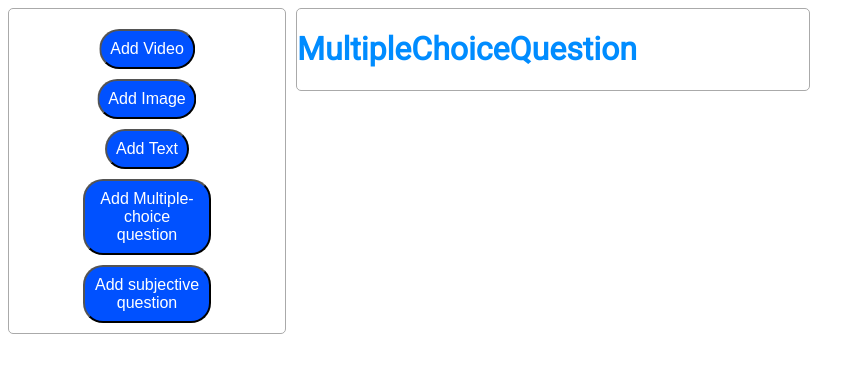
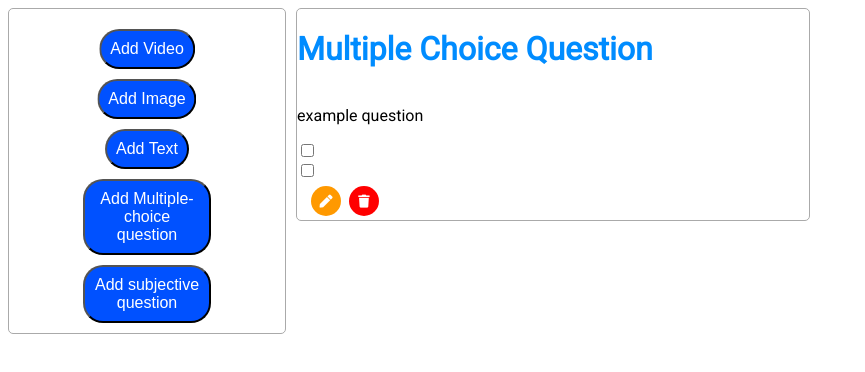
Before and after one commit to flov/questionaire, a React (Create React App) app: page / in a window 1280 px wide. Both pictures are taken after a click on the button "Add Multiple-choice question". Shown: the top 372 px of the page, without its empty margins (0-865 px from the left). Built offline with nearby package versions, Linux system fonts and the light colour scheme.

Commit message:
MultipleChoiceQuestion (not finished)

```diff
--- /dev/null
+++ b/src/components/Checkbox.js
@@ -0,0 +1,23 @@
+import React from 'react';
+import PropTypes from 'prop-types';
+
+const Checkbox = ({ label, isSelected, onChange }) => (
+  <label key={label}>
+    <input
+      type="checkbox"
+      name={label}
+      checked={isSelected}
+      onChange={onChange}
+      className="form-check-input"
+    />
+    {label}
+  </label>
+);
+
+Checkbox.propTypes = {
+  label: PropTypes.string.isRequired,
+  isSelected: PropTypes.string.isRequired,
+  onChange: PropTypes.func.isRequired,
+}
+
+export default Checkbox;
--- a/src/components/MultipleChoiceQuestion.js
+++ b/src/components/MultipleChoiceQuestion.js
@@ -1,12 +1,72 @@
 import React, { Component } from 'react';
+import MultipleChoiceQuestionForm from './MultipleChoiceQuestionForm';
+import Checkbox from './Checkbox';
 
 class MultipleChoiceQuestion extends Component {
+  constructor(props) {
+    super(props);
+
+    this.state = {
+      openEditForm: false
+    }
+  }
+
+  // function to mount form component
+  toggleEditForm = () => this.setState({openEditForm: !this.state.openEditForm})
+
+  // calls parent function
+  handleUpdate = ({ question, choices }) => {
+    const updatedDocument = {
+      id: this.props.id,
+      type: 'MultipleChoiceQuestion',
+      question,
+      choices,
+    }
+
+    this.props.handleUpdate(updatedDocument)
+    this.toggleEditForm()
+  }
+
+  handleDelete = () => {
+    this.props.handleDelete(this.props.id)
+  }
+
+  handleChange = (e) => {
+    const {name, value} = e.target
+    value = e.target.type === 'checkbox' ? e.target.checked : e.target.value;
+
+    this.setState({ [name]: value })
+  }
+
+  renderChoices = (choices) => {
+    return choices.map((choice, i) => (
+      <Checkbox name={choice} isSelected={false} onChange={this.handleChange} />
+    ))
+  }
+
   render() {
     return (
-      <div className="flex-row">
-        <h1>MultipleChoiceQuestion</h1>
-      </div>
-    );
+      <>
+        {!this.state.openEditForm ? (
+          <div className="flex-row">
+            <h1>Multiple Choice Question</h1>
+            <p>{this.props.question}</p>
+            {this.renderChoices(this.props.choices)}
+            <div className="operations">
+              <span onClick={this.toggleEditForm} className="btn edit" ><i className="fas fa-pen"></i></span>
+              <span onClick={this.handleDelete} className="btn delete"><i className="fas fa-trash"></i></span>
+            </div>
+          </div>
+        ) : (
+          <MultipleChoiceQuestionForm
+            handleUpdate={this.handleUpdate}
+            question={this.props.question}
+            closeForm={this.toggleEditForm} />
+        )
+      }
+      </>
+    )
   }
 }
+
 export default MultipleChoiceQuestion;
--- /dev/null
+++ b/src/components/MultipleChoiceQuestionForm.js
@@ -0,0 +1,11 @@
+import React, { Component } from 'react';
+
+class MultipleChoiceQuestionForm extends Component {
+  render() {
+    return (
+      <div>
+      </div>
+    );
+  }
+}
+export default MultipleChoiceQuestionForm;
```
